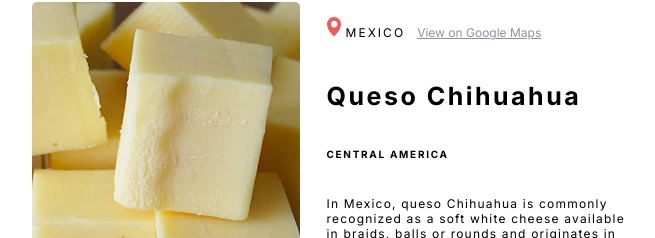
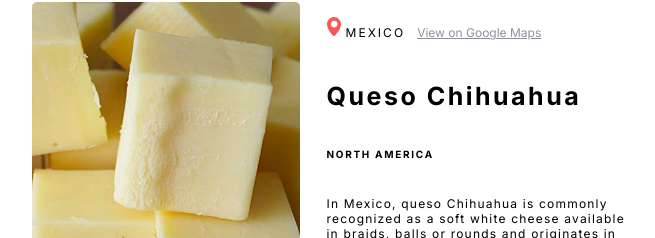
Before and after one commit to BikeMouse/WorldCheeses, a React (Vite) app: page / in a window 1280 px wide. Shown: the part 1313-1551 px from the top of the page, without its empty margins (311-966 px from the left). Built offline with nearby package versions, Linux system fonts and the light colour scheme.

Commit message:
add fixes to data

```diff
--- a/src/data.js
+++ b/src/data.js
@@ -31,7 +31,7 @@ export default [
         coverImg: "Chihuahua.jpg",
         country: 'Mexico',
         name: 'Queso Chihuahua',
-        continent: 'Central America',
+        continent: 'North America',
         description: "In Mexico, queso Chihuahua is commonly recognized as a soft white cheese available in braids, balls or rounds and originates in the Mexican state of Chihuahua. In Chihuahua and in neighboring states, it is called queso menonita, after the Mennonite communities of Northern Mexico that first produced it, while elsewhere it is called queso Chihuahua.",
         maps:'https://goo.gl/maps/X1yt3WpxBYc4m1VN6',
     },
```
